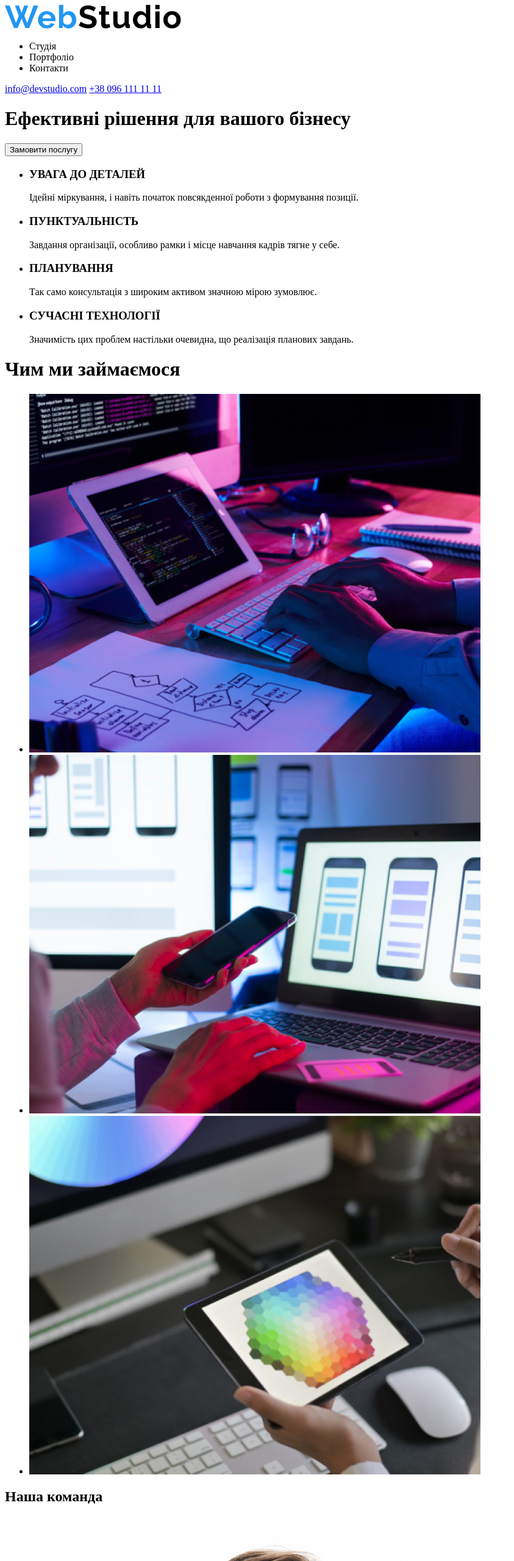
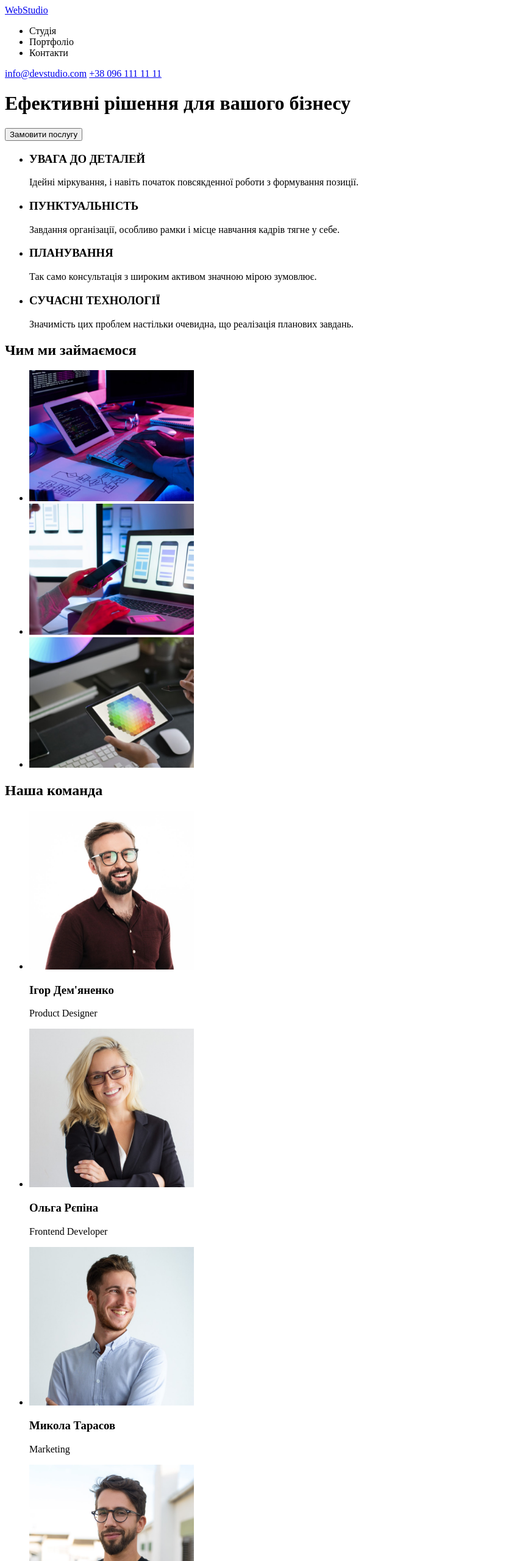
Before and after one commit to Yhors332/goit-markup-hw-02, a plain HTML site: page index.html in a window 1280 px wide. Shown: the top 2560 px of the page at 61% size, without its empty margins (0-843 px from the left). Drawn offline with Linux system fonts and the light colour scheme; files that its build step writes are made by us from their sources.

Commit message:
index.html Homwork#1(№3)

```diff
--- a/index.html
+++ b/index.html
@@ -9,8 +9,8 @@
 </head>
 <body>
     <header>
-        <div class="hader" >
-            <img src="./img/logo.png" alt="logo" style="width: min-content;">
+        <div class="hader" id="start" >
+            <a href="https://yhors332.github.io/goit-markup-hw-01/ " target="_blank" class="page-logo">WebStudio</a>
             <nav class="menu">
                 <ul class="head-page" >
                     <li class="head-page-title">Студія</li>
@@ -33,7 +33,7 @@
                 <h1 class="body-page-text">Ефективні рішення для вашого бізнесу</h1>
                 <button type="button" class="btn-body-page">Замовити послугу</button>
             </div>
-        <div class="main" >
+        <section class="main" >
 
             <ul class="main-info">
                 <li class="main-info-text">
@@ -53,43 +53,43 @@
                     <p class="main-info-coment">Значимість цих проблем настільки очевидна, що реалізація планових завдань.</p>
                 </li>
             </ul>
-        </div>
+        </section>
 
-        <div class="main-content">
+        <section class="main-content">
             <h1 class="main-content-text">Чим ми займаємося</h1>
             <ul>
                 <li>
-                    <img src="./img/image_1.png" alt="working" style="width: min-content;">
+                    <img src="./img/image_1.jpeg" alt="Верстка-сайту" style="width: 270px;">
                 </li>
                 <li>
-                    <img src="./img/image_2.png" alt="working" style="width: min-content;">
+                    <img src="./img/image_2.jpeg" alt="Стилізація-под-смартфон" style="width: 270px;">
                 </li>
                 <li>
-                    <img src="./img/image_3.png" alt="working" style="width: min-content;">
+                    <img src="./img/image_3.jpeg" alt="Дизайн-сайту" style="width: 270px;">
                 </li>
             </ul>
-        </div>
+        </section>
 
         <div class="main-teem" >
             <h2 class="main-teem-text">Наша команда</h2>
             <ul class="teem-page">
                 <li class="teem-page-contact">
-                    <img src="./img/face_1.png" alt="photo1" style="width: min-content;">
+                    <img src="./img/face_1.jpeg" alt="Фото-продукт-дизайнера" style="width: 270px;">
                     <h3 class="teem-name">Ігор Дем'яненко</h3>
                     <p class="teem-work">Product Designer</p>
                 </li>
                 <li class="teem-page-contact">
-                    <img src="./img/face_2.png" alt="photo2" style="width: min-content;">
+                    <img src="./img/face_2.jpeg" alt="Фото-фронтендера" style="width: 270px;">
                     <h3 class="teem-name">Ольга Рєпіна</h3>
                     <p class="teem-work">Frontend Developer</p>
                 </li>
                 <li class="teem-page-contact">
-                    <img src="./img/face_3.png" alt="photo3" style="width: min-content;">
+                    <img src="./img/face_3.jpeg" alt="Фото-торговця" style="width: 270px;">
                     <h3 class="teem-name">Микола Тарасов</h3>
                     <p class="teem-work">Marketing</p>
                 </li>
                 <li class="teem-page-contact">
-                    <img src="./img/face_4.png" alt="photo4" style="width: min-content;">
+                    <img src="./img/face_4.jpeg" alt="Фото-юай-дизайнера" style="width: 270px;">
                     <h3 class="teem-name">Михайло Єрмаков</h3>
                     <p class="teem-work">UI Designer</p>
                 </li>
@@ -98,12 +98,13 @@
     </main>
 
     <footer>
+        <div class="logo">
+            <a href="#start" class="page-logo-end">WebStudio</a>
+        </div>
         <address >
-
-            <img src="./img/logo.png" alt="logo" style="width: min-content;">
-            <ul class="address">
+            <ul class="page-address">
                 <li class="address-info">
-                    м. Київ, пр-т Лесі Українки, 26
+                    <a href="https://goo.gl/maps/A3neCcu4yrXJGh3V9" target="_blank">м. Київ, пр-т Лесі Українки, 26</a>
                 </li>
                 <li class="address-info">
                     <a href="mailto:" info@devstudio.com" class="info-title">info@devstudio.com</a>
```
Also changed, not shown: img/face_1.jpeg (added), img/face_1.png (deleted), img/face_2.jpeg (added), img/face_2.png (deleted), img/face_3.jpeg (added), img/face_3.png (deleted), img/face_4.jpeg (added), img/face_4.png (deleted), img/image_1.jpeg (added), img/image_1.png (deleted), img/image_2.jpeg (added), img/image_2.png (deleted), img/image_2022-11-01_13-57-15.png (deleted), img/image_3.jpeg (added), 1 more files.
